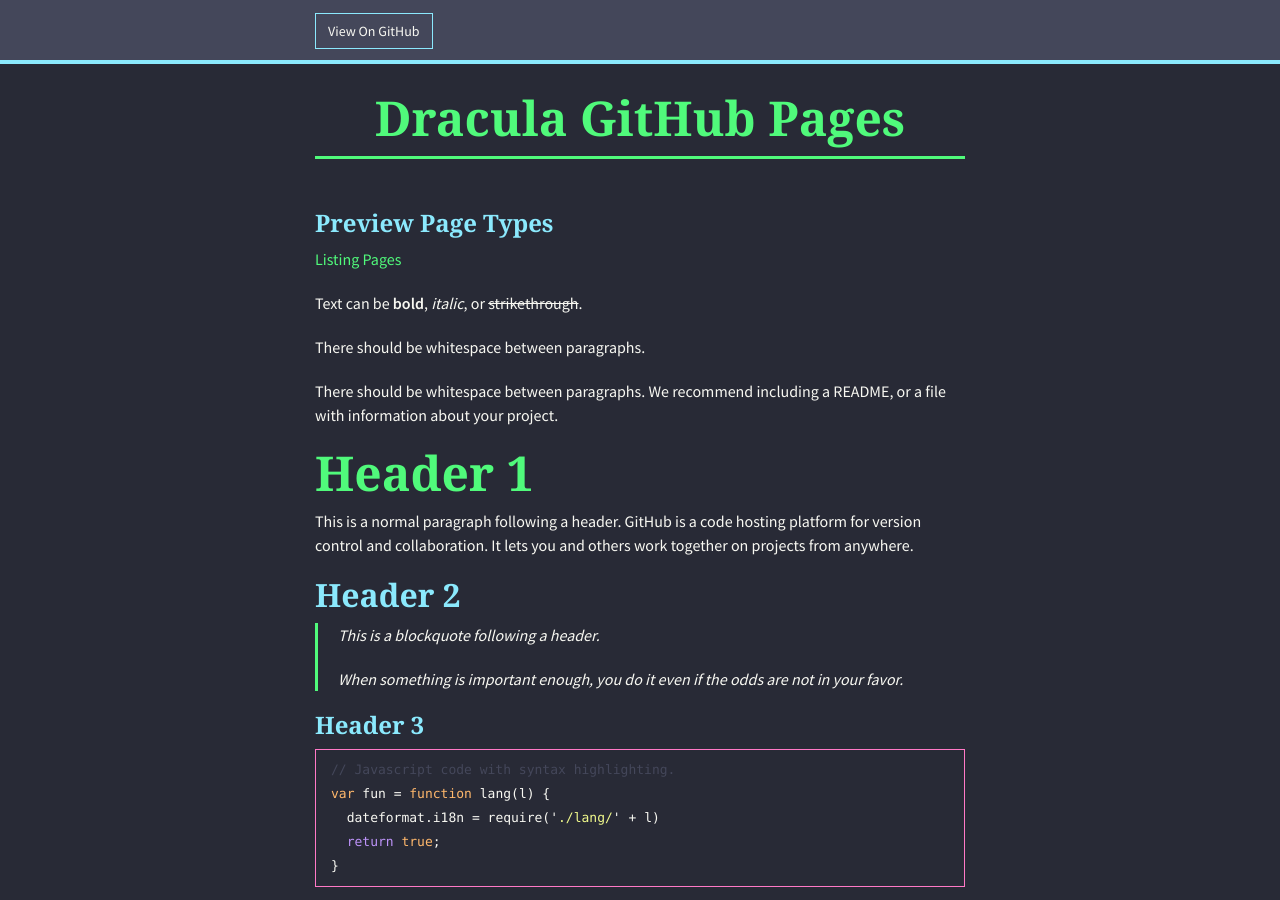
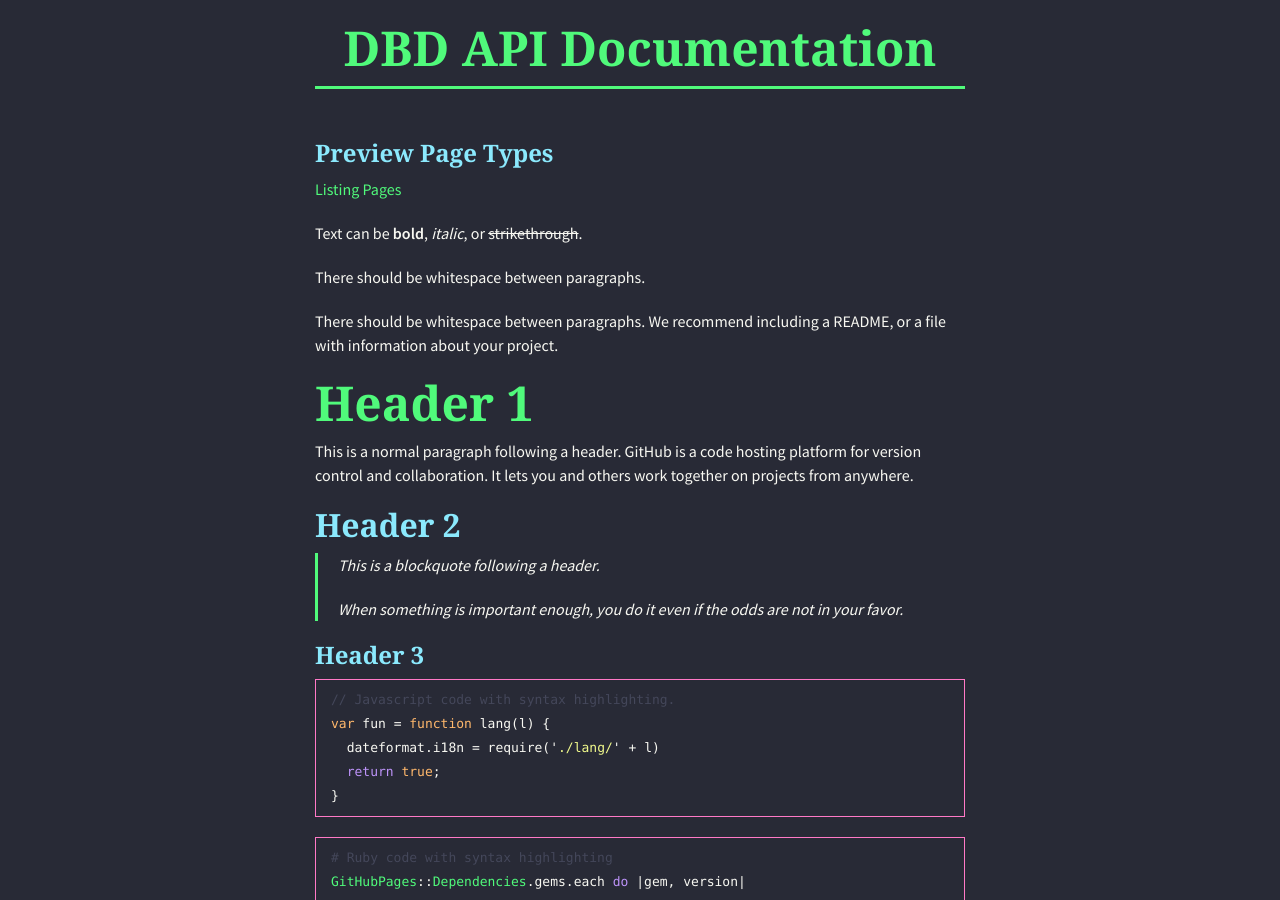
Before and after one commit to dearvoodoo/DBD-API, a Jekyll site: the page built from index.md, in a window 1280 px wide and 900 px high. Built offline with Jekyll 4.4.1, drawn with Linux system fonts in a browser that asks for light colours; nearby versions of some CDN libraries; the repository's description, which GitHub fills in, is left out; our own code applies the rules of GitHub Pages for plain Markdown files.

Commit message:
Update _config.yml

```diff
--- a/_config.yml
+++ b/_config.yml
@@ -1,8 +1,9 @@
-title: Dracula GitHub Pages
+title: DBD API Documentation
 show_downloads: false
 google_analytics:
 remote_theme: "dracula/gh-pages"
-show_header: true
+show_header: false
+colorspace: red
 
 sass:
     style: compressed
```
